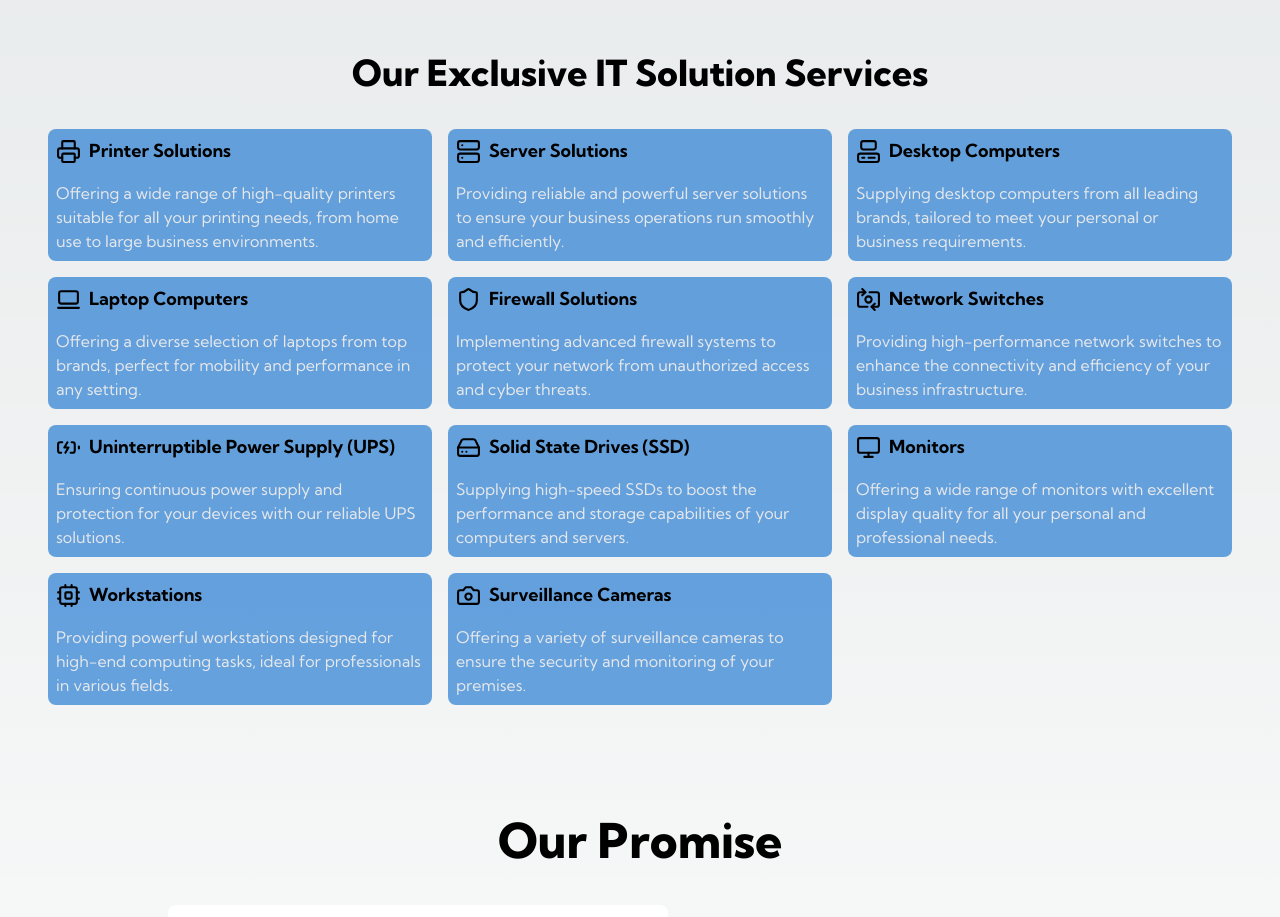
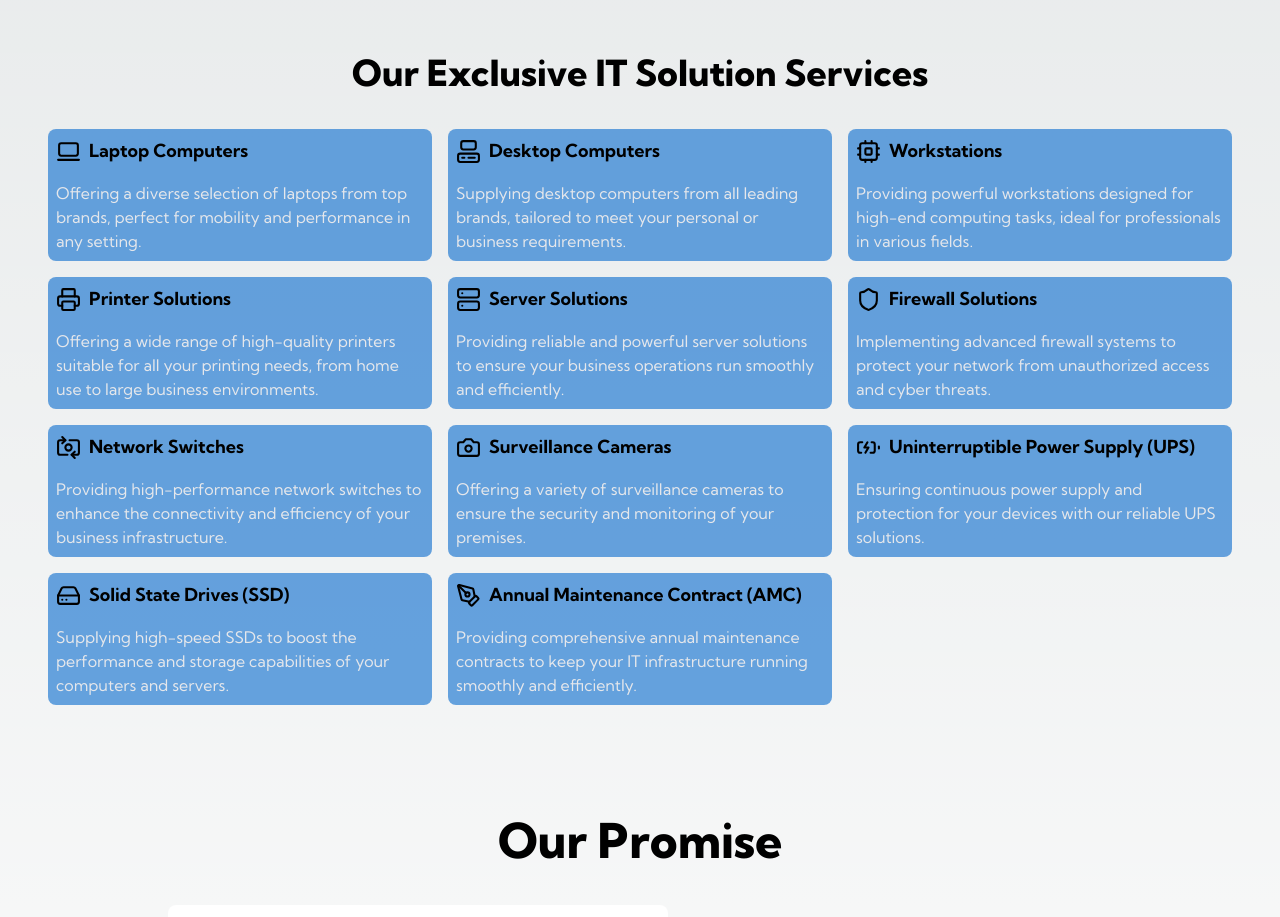
Before and after one commit to prathmesh61/patilcomputers-project, a Next.js app: page / in a window 1280 px wide. Shown: the part 1480-2397 px from the top of the page. Built offline with nearby package versions, Linux system fonts and the light colour scheme.

Commit message:
some linting & tsc script

```diff
--- a/components/ui/WhyChooseUs.tsx
+++ b/components/ui/WhyChooseUs.tsx
@@ -19,11 +19,13 @@ const WhyChooseUs = () => {
         <h2 className="text-2xl font-bold">FOR GENUINE SERVICE</h2>
         <div className="flex max-w-xl flex-col gap-y-3">
           <span className="flex items-center gap-2 bg-white px-2 py-1 text-black">
-            <WorkflowIcon size={20} /> Our success comes from you, through us helping.
+            <WorkflowIcon size={20} /> Our success comes from you, through us
+            helping.
           </span>
           <span className="flex items-center gap-2 bg-white px-2 py-1 text-black">
             <BookMarkedIcon size={20} />
-            Our main focus is on providing Quality Assured Products to our clients.
+            Our main focus is on providing Quality Assured Products to our
+            clients.
           </span>
           <span className="flex items-center gap-2 bg-white px-2 py-1 text-black">
             <BarChart size={20} />
--- a/package.json
+++ b/package.json
@@ -18,7 +18,8 @@
     "next": "14.2.3",
     "react": "^18",
     "react-dom": "^18",
-    "react-responsive-carousel": "^3.2.23"
+    "react-responsive-carousel": "^3.2.23",
+    "sharp": "^0.33.4"
   },
   "devDependencies": {
     "@types/node": "^20",
--- a/utils/index.ts
+++ b/utils/index.ts
@@ -9,7 +9,7 @@ import {
   HardDrive,
   HomeIcon,
   Laptop2,
-  Monitor,
+  PenTool,
   Printer,
   Server,
   Shield,
@@ -18,6 +18,24 @@ import {
 import { TLinks, TService } from "./types"
 
 export const services: TService[] = [
+  {
+    title: "Laptop Computers",
+    description:
+      "Offering a diverse selection of laptops from top brands, perfect for mobility and performance in any setting.",
+    Icon: Laptop2,
+  },
+  {
+    title: "Desktop Computers",
+    description:
+      "Supplying desktop computers from all leading brands, tailored to meet your personal or business requirements.",
+    Icon: Computer,
+  },
+  {
+    title: "Workstations",
+    description:
+      "Providing powerful workstations designed for high-end computing tasks, ideal for professionals in various fields.",
+    Icon: Cpu,
+  },
   {
     title: "Printer Solutions",
     description:
@@ -29,18 +47,6 @@ export const services: TService[] = [
     description:
       "Providing reliable and powerful server solutions to ensure your business operations run smoothly and efficiently.",
     Icon: Server,
-  },
-  {
-    title: "Desktop Computers",
-    description:
-      "Supplying desktop computers from all leading brands, tailored to meet your personal or business requirements.",
-    Icon: Computer,
-  },
-  {
-    title: "Laptop Computers",
-    description:
-      "Offering a diverse selection of laptops from top brands, perfect for mobility and performance in any setting.",
-    Icon: Laptop2,
   },
   {
     title: "Firewall Solutions",
@@ -55,6 +61,12 @@ export const services: TService[] = [
     Icon: SwitchCamera,
   },
   {
+    title: "Surveillance Cameras",
+    description:
+      "Offering a variety of surveillance cameras to ensure the security and monitoring of your premises.",
+    Icon: Camera,
+  },
+  {
     title: "Uninterruptible Power Supply (UPS)",
     description:
       "Ensuring continuous power supply and protection for your devices with our reliable UPS solutions.",
@@ -67,22 +79,10 @@ export const services: TService[] = [
     Icon: HardDrive,
   },
   {
-    title: "Monitors",
+    title: "Annual Maintenance Contract (AMC)",
     description:
-      "Offering a wide range of monitors with excellent display quality for all your personal and professional needs.",
-    Icon: Monitor,
-  },
-  {
-    title: "Workstations",
-    description:
-      "Providing powerful workstations designed for high-end computing tasks, ideal for professionals in various fields.",
-    Icon: Cpu,
-  },
-  {
-    title: "Surveillance Cameras",
-    description:
-      "Offering a variety of surveillance cameras to ensure the security and monitoring of your premises.",
-    Icon: Camera,
+      "Providing comprehensive annual maintenance contracts to keep your IT infrastructure running smoothly and efficiently.",
+    Icon: PenTool,
   },
 ]
 
```
Also changed, not shown: app/(pages)/about-us/page.tsx (+10 -8 lines), app/(pages)/contact-us/page.tsx (+18 -5 lines), app/(pages)/service/page.tsx (+7 -7 lines), components/base/Footer.tsx (+7 -4 lines), components/base/Header.tsx (+22 -6 lines), components/ui/Hero.tsx (+9 -3 lines), components/ui/Trust.tsx (+7 -3 lines), 2 other files (tests, documents, lock files or other folders).
